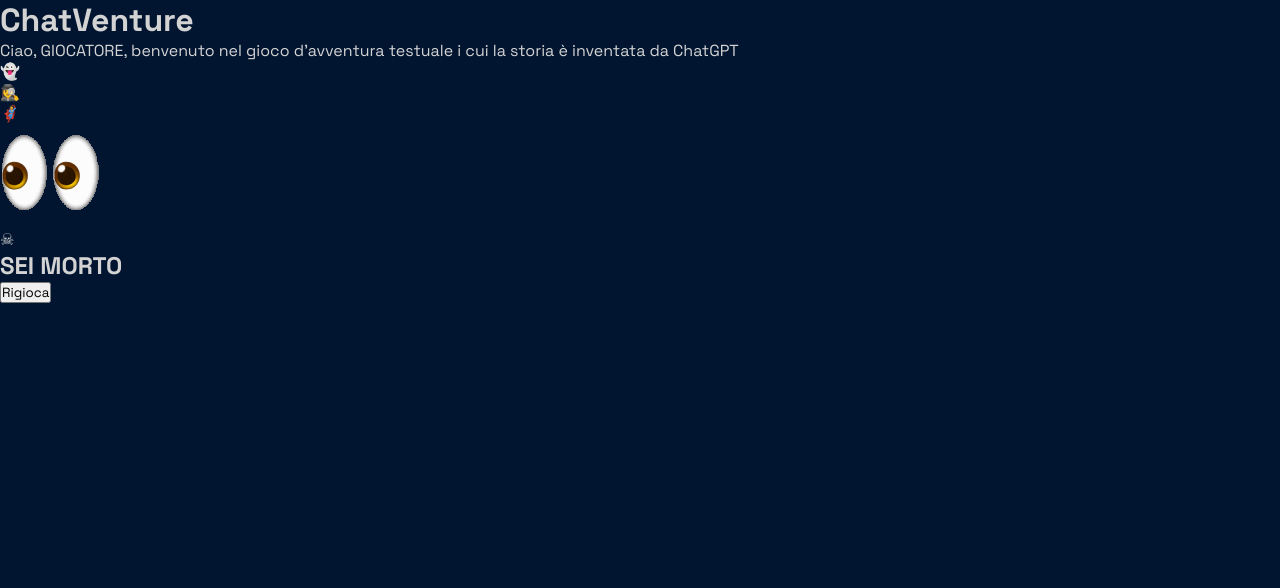
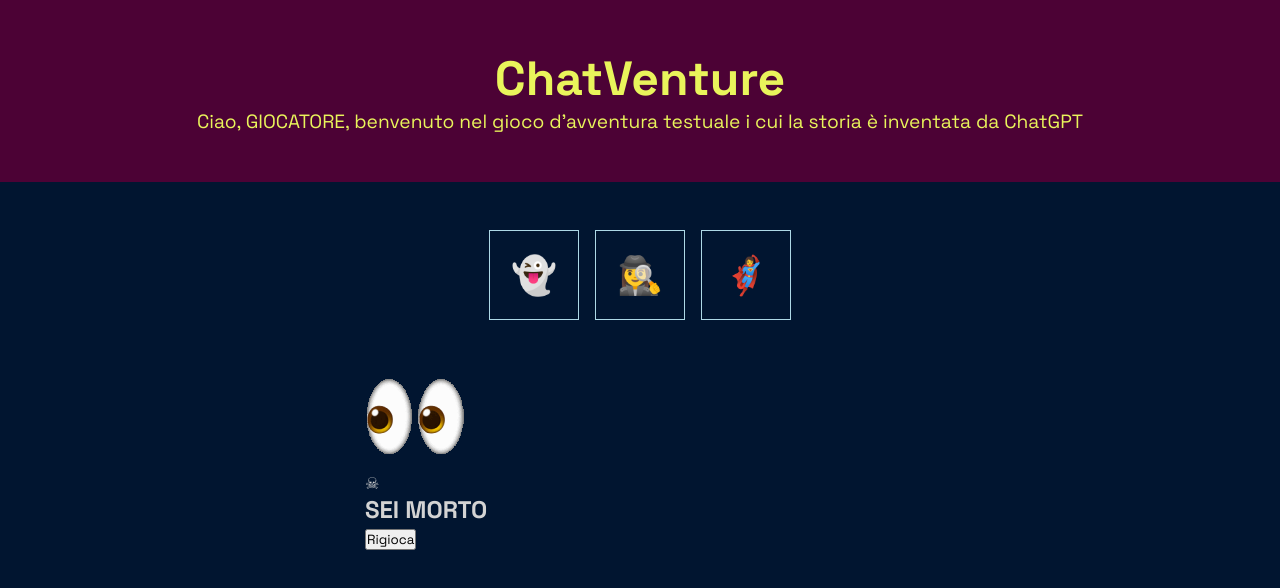
Before and after one commit to gluke0/bool-chatventure, a plain HTML site: page index.html in a window 1280 px wide. Drawn offline with Linux system fonts and the light colour scheme.

Commit message:
more style added

```diff
--- a/index.html
+++ b/index.html
@@ -18,9 +18,9 @@
 
     <main class="container">
         <div class="genres">
-            <div class="genre" data-genre="horror">👻</div>
-            <div class="genre" data-genre="spionaggio">🕵️‍♀️</div>
-            <div class="genre" data-genre="supereroi">🦸‍♀️</div>
+            <div class="genre" data-genre="horror"> <p>👻</p> </div>
+            <div class="genre" data-genre="spionaggio"><p>🕵️‍♀️</p></div>
+            <div class="genre" data-genre="supereroi"><p>🦸‍♀️</p></div>
           </div>
 
           <div class="loader dnone">
--- a/style.css
+++ b/style.css
@@ -9,3 +9,46 @@
     background-color: rgb(1, 21, 48);
     color: lightgray;
 }
+
+.container{
+    max-width: 550px;
+    margin: 0 auto;
+}
+
+header{
+	background-color: rgb(76, 2, 53);
+	color: rgb(233, 244, 91);
+	text-align: center;
+	padding: 3rem;
+}
+
+h1{
+	font-size: 3rem;
+}
+
+span{
+	font-size: 1.2rem;
+}
+
+.genres {
+	display: flex;
+	align-items: center;
+	justify-content: center;
+	padding: 3rem;
+	gap: 1rem;
+}
+
+.genre {
+	display: flex;
+	align-items: center;
+	justify-content: center;
+	width: 90px;
+	height: 90px;
+	font-size: 2.3rem;
+	border: 1px solid lightblue;
+	cursor: pointer;
+}
+
+p:hover {
+	transform: scale(2);
+}
```
